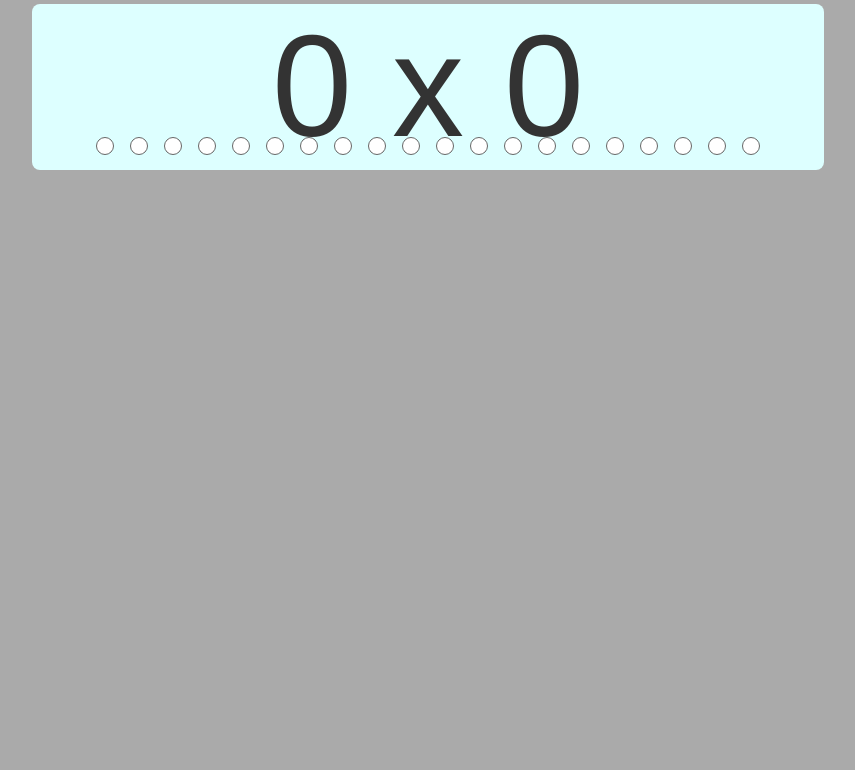
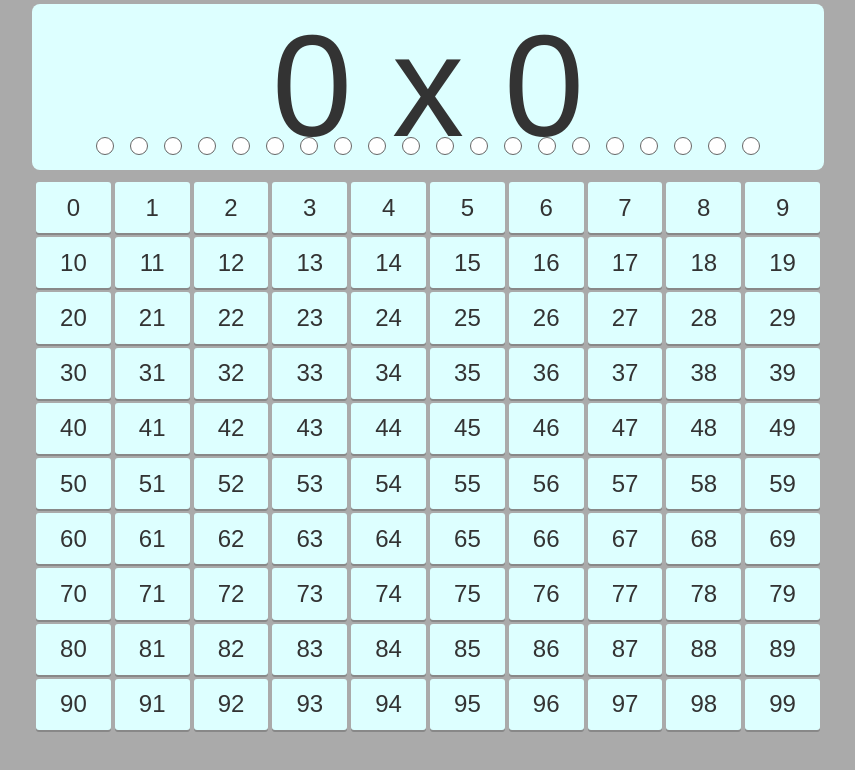
Before and after one commit to GabrielRoqueVicente/FC_calc, a React (Create React App) app: page / in a window 1280 px wide. Shown: the top 770 px of the page, without its empty margins (212-1067 px from the left). Built offline with nearby package versions, Linux system fonts and the light colour scheme.

Commit message:
Numbers component finished

```diff
--- a/src/components/Numbers.js
+++ b/src/components/Numbers.js
@@ -1,15 +1,46 @@
 import React, { Component } from 'react'
-// import PropTypes from 'prop-types'
+import PropTypes from 'prop-types'
 
-//TODO Finir le compoment Numbers
-// import './Numbers.css'
-//
-const Numbers = ({ col, row }) => (
-    <div className="numbers">
-        <table>
+import './Numbers.css'
 
-        </table>
-    </div>
-);
+class Numbers extends Component {
 
-export default Numbers;
+    render() {
+        const buttons = this.props.buttons;
+
+        const rows = buttons > 0 && buttons > 10 ? buttons / 10 : 1;
+        const table = [];
+
+        for (let i = 0; i < rows; i++) {
+             const cols = [];
+             const nCols = i !== rows && buttons%10 === 0 ? 10 : buttons%10;
+            for (let j = 0; j < nCols ; j++) {
+                cols.push({value:i*10+j});
+            }
+            table.push(cols);
+        }
+
+        return (
+            <div className="numbers">
+                <table>
+                    <tbody>
+                        {table.map((row, i) =>
+                            <tr key={i} >
+                                {row.map((col, j) =>
+                                    <td key={col.value} className="btn" onClick={() => this.props.onClick(col.value)}>{col.value}</td>
+                                )}
+                            </tr>
+                        )}
+                    </tbody>
+                </table>
+            </div>
+        );
+    }
+}
+
+Numbers.propTypes ={
+    buttons: PropTypes.number.isRequired,
+    onClick: PropTypes.func.isRequired,
+
+};
+export default Numbers
```
